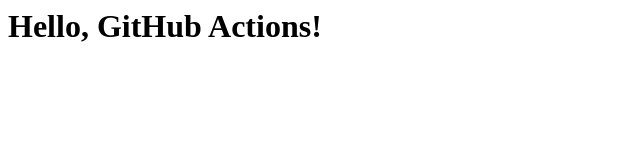
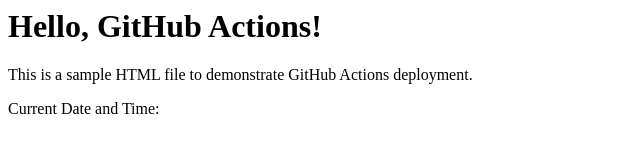
Before and after one commit to elyasafko/gh-deployment-workflow, a plain HTML site: page index.html in a window 1280 px wide. Shown: the whole page, without its empty margins (0-640 px from the left). Drawn offline with Linux system fonts and the light colour scheme.

Commit message:
Enhance index.html with additional content and current date display

```diff
--- a/index.html
+++ b/index.html
@@ -1,3 +1,7 @@
 <html>
-<body><h1>Hello, GitHub Actions!</h1></body>
+    <body>
+        <h1>Hello, GitHub Actions!</h1>
+        <p>This is a sample HTML file to demonstrate GitHub Actions deployment.</p>
+        <p>Current Date and Time: <span id="datetime"></span></p>
+    </body>
 </html>
```
